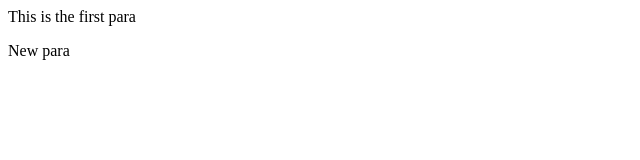
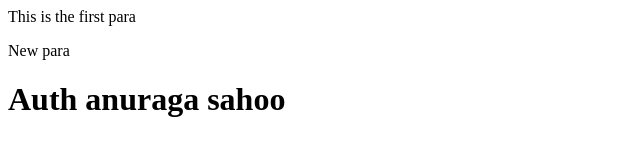
Before and after one commit to Anuraga-Sahoo/StonePaperSissor, a plain HTML site: page index.html in a window 1280 px wide. Shown: the whole page, without its empty margins (0-640 px from the left). Drawn offline with Linux system fonts and the light colour scheme.

Commit message:
Add Author name

```diff
--- a/index.html
+++ b/index.html
@@ -1,2 +1,3 @@
 <p>This is the first para</p>
 <p>New para</p>
+<h1>Auth anuraga sahoo</h1>
```
